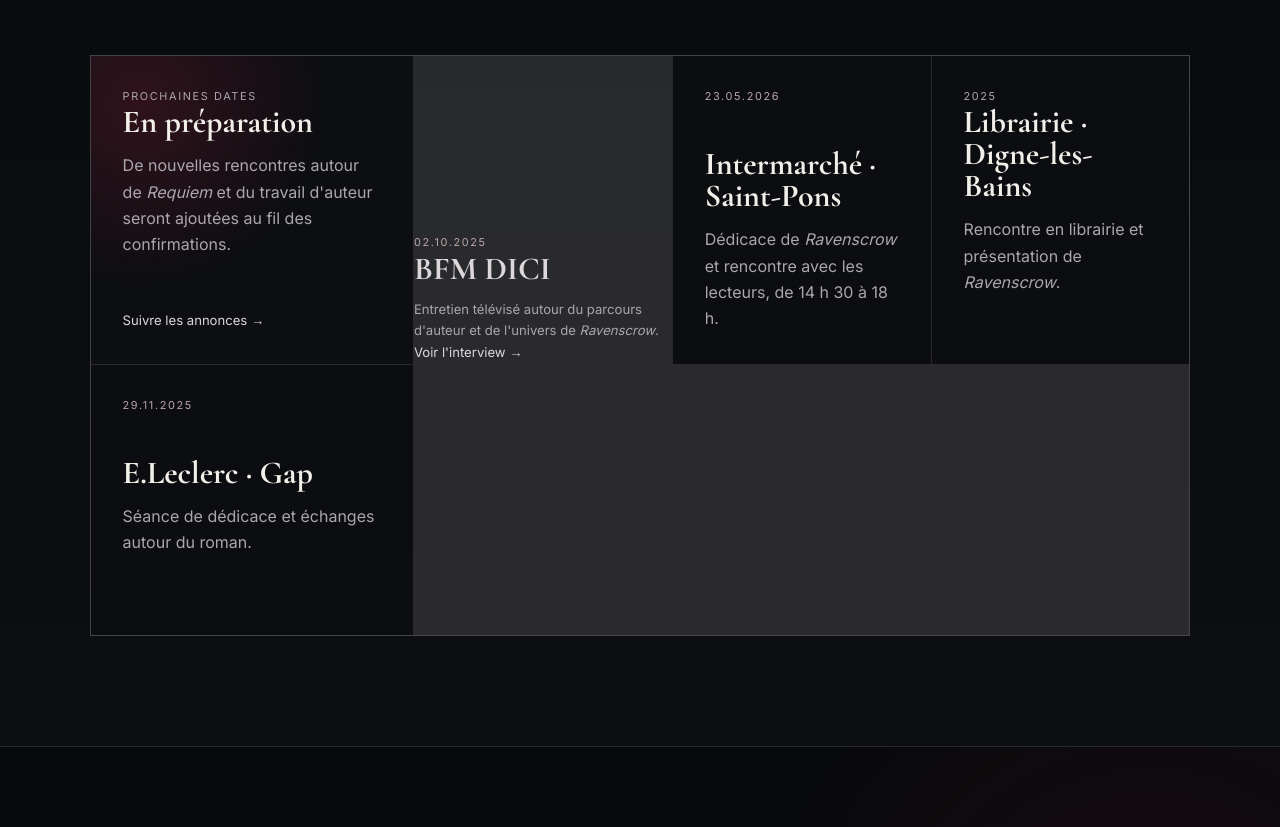
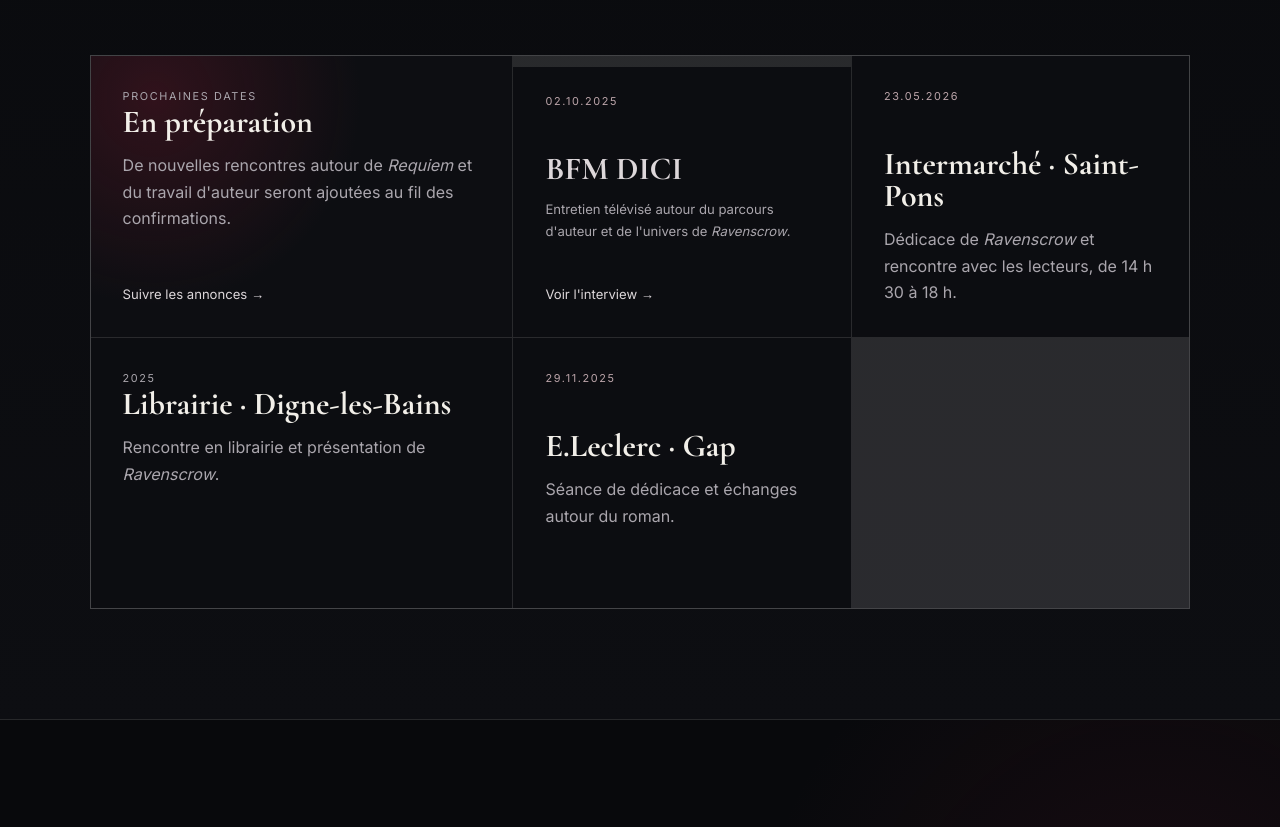
Before and after one commit to arthurncls-collab/arthur-nicolas-auteur, a plain HTML site: page index.html in a window 1280 px wide. Shown: the part 3612-4439 px from the top of the page. Drawn offline with nearby package versions, Linux system fonts and the light colour scheme.

Commit message:
Adapte la grille des rencontres et le lien BFM

```diff
--- a/styles.css
+++ b/styles.css
@@ -60,13 +60,13 @@ h1 em{font-weight:500;color:#c9c1c3}
 .grid p{margin:0;color:var(--muted)}
 .encounters{background:linear-gradient(180deg,#090a0d,#0d0e12)}
 .encounter-head{display:grid;grid-template-columns:1fr;gap:0}
-.timeline{margin-top:58px;display:grid;grid-template-columns:1.25fr repeat(3,1fr);border:1px solid var(--line);background:var(--line);gap:1px}
-.timeline article{background:var(--panel);padding:32px;min-height:270px;display:flex;flex-direction:column}
+.timeline{margin-top:58px;display:grid;grid-template-columns:1.25fr repeat(2,1fr);border:1px solid var(--line);background:var(--line);gap:1px}
+.timeline article,.timeline-card{background:var(--panel);padding:32px;min-height:270px;display:flex;flex-direction:column}.timeline-card{text-decoration:none}.timeline-link{transition:.2s}.timeline-link:hover{background:#121319}.timeline-link:hover h3{color:#fff}
 .timeline .timeline-featured{background:radial-gradient(circle at 15% 15%,rgba(114,26,45,.35),transparent 48%),#0d0e12}
 .timeline time,.timeline-kicker{font-size:.68rem;text-transform:uppercase;letter-spacing:.15em;color:#bca5aa;margin:0 0 42px}
 .timeline h3{font-size:2rem;line-height:1;margin-bottom:14px}
 .timeline p{color:var(--muted);margin:0}
-.timeline a{margin-top:auto;padding-top:26px;text-decoration:none;font-size:.82rem;color:#ddd7da}
+.timeline a{margin-top:auto;padding-top:26px;text-decoration:none;font-size:.82rem;color:#ddd7da}.timeline-card .watch-link{margin-top:auto;padding-top:26px;font-size:.82rem;color:#ddd7da}
 .podcast{background:radial-gradient(circle at 90% 50%,rgba(114,26,45,.16),transparent 34%)}
 .press{display:grid;grid-template-columns:.75fr 1.25fr;gap:7vw;background:linear-gradient(135deg,#0a0b0f,#121014)}
 .press-title h2{font-size:clamp(3rem,5.8vw,6.3rem)}
```
